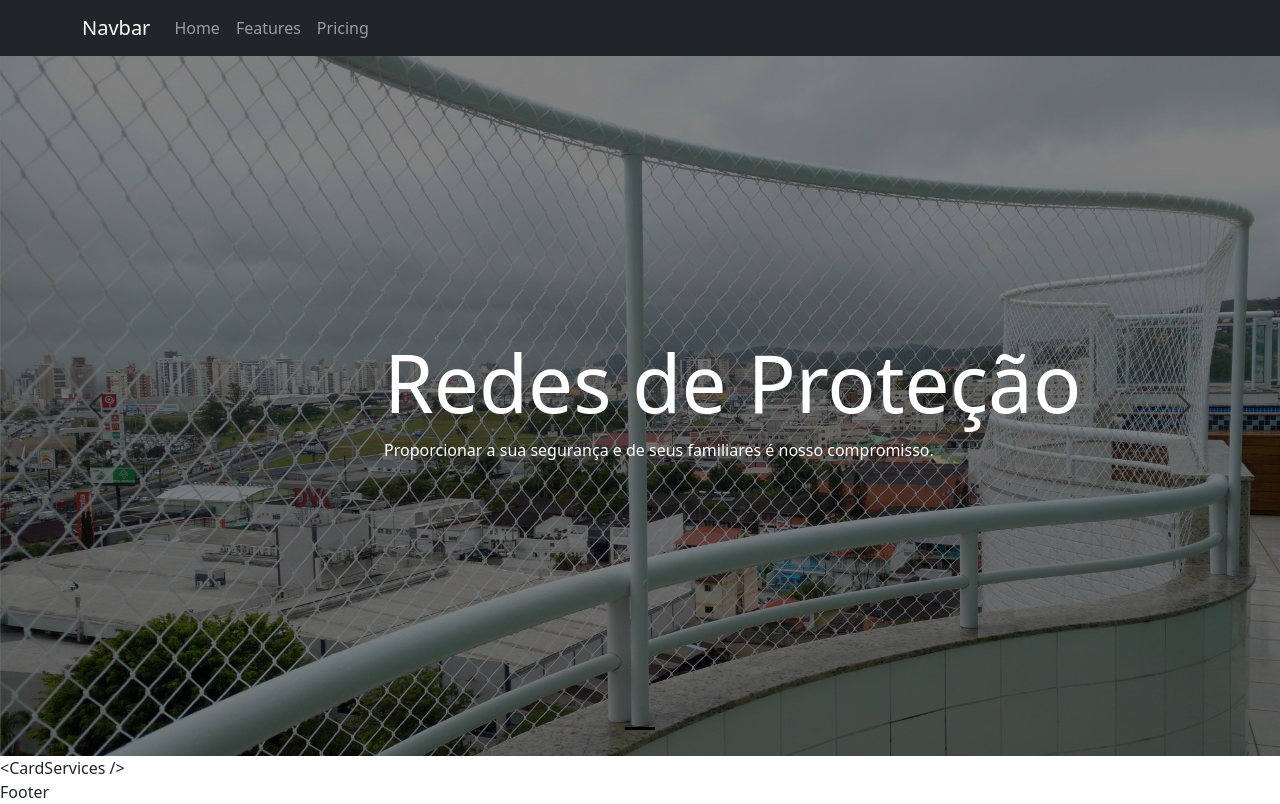
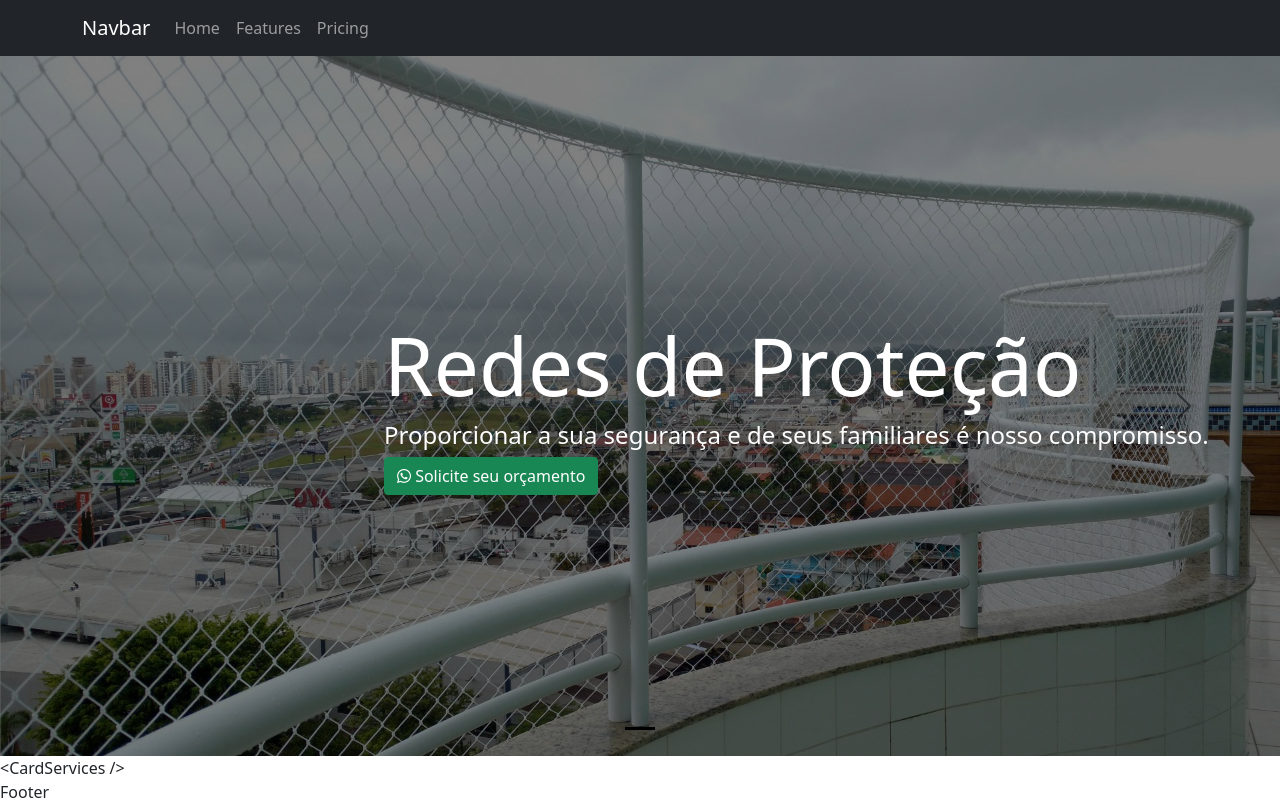
Before and after one commit to HigorAnjos/talismareactapp, a React (Create React App) app: page / in a window 1280 px wide. Built offline with nearby package versions, Linux system fonts and the light colour scheme.

Commit message:
feat(Carrousel): butao whatsapp

```diff
--- a/public/index.html
+++ b/public/index.html
@@ -2,6 +2,7 @@
 <html lang="en">
   <head>
     <meta charset="utf-8" />
+    <link rel="stylesheet" href="https://cdnjs.cloudflare.com/ajax/libs/font-awesome/6.1.1/css/all.min.css" integrity="sha512-KfkfwYDsLkIlwQp6LFnl8zNdLGxu9YAA1QvwINks4PhcElQSvqcyVLLD9aMhXd13uQjoXtEKNosOWaZqXgel0g==" crossorigin="anonymous" referrerpolicy="no-referrer" />
     <!-- JavaScript Bundle with Popper -->
     <link rel="stylesheet" href="https://fonts.googleapis.com/icon?family=Material+Icons" />
     <link rel="stylesheet" href="https://fonts.googleapis.com/css?family=Roboto:300,400,500,700&display=swap" />
--- a/src/components/Carrousel.js
+++ b/src/components/Carrousel.js
@@ -1,5 +1,5 @@
 import React from 'react';
-import { Carousel } from 'react-bootstrap';
+import { Carousel, Button } from 'react-bootstrap';
 import slide2 from '../images/Rede-de-protecao.jpg';
 
 function Carrousel() {
@@ -8,7 +8,12 @@ function Carrousel() {
       <div id="mk-pai">
         <div id="mk">
           <h1>Redes de Proteção</h1>
-          <p>Proporcionar a sua segurança e de seus familiares é nosso compromisso.</p>
+          <h4>Proporcionar a sua segurança e de seus familiares é nosso compromisso.</h4>
+          <div>
+            <Button variant="success">
+              <i className="fa-brands fa-whatsapp"></i> Solicite seu orçamento
+            </Button>
+          </div>
         </div>
         <Carousel variant="dark">
           <Carousel.Item>
```
